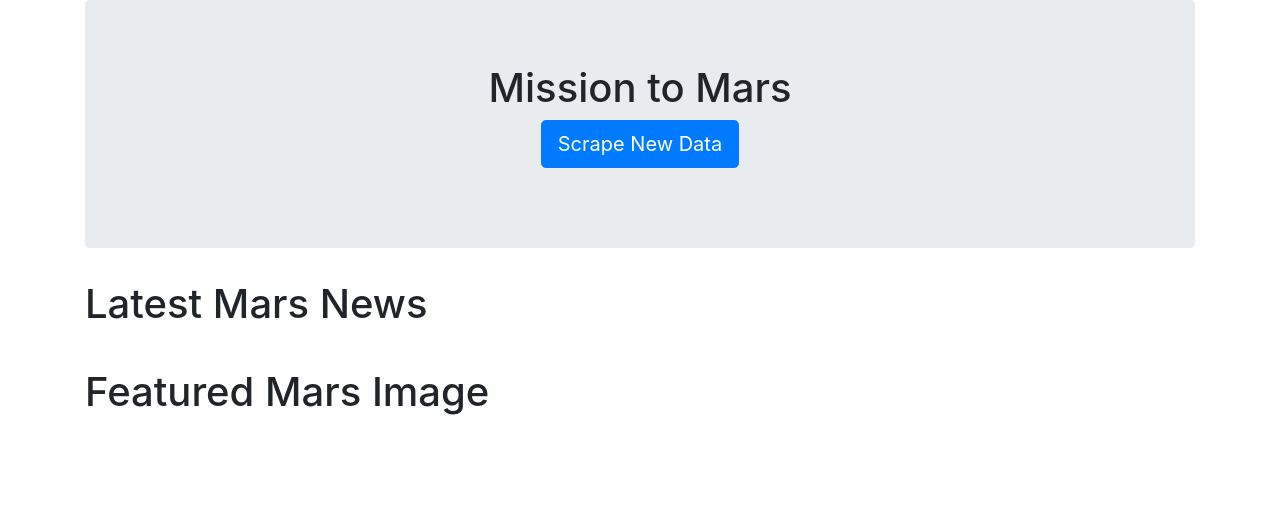
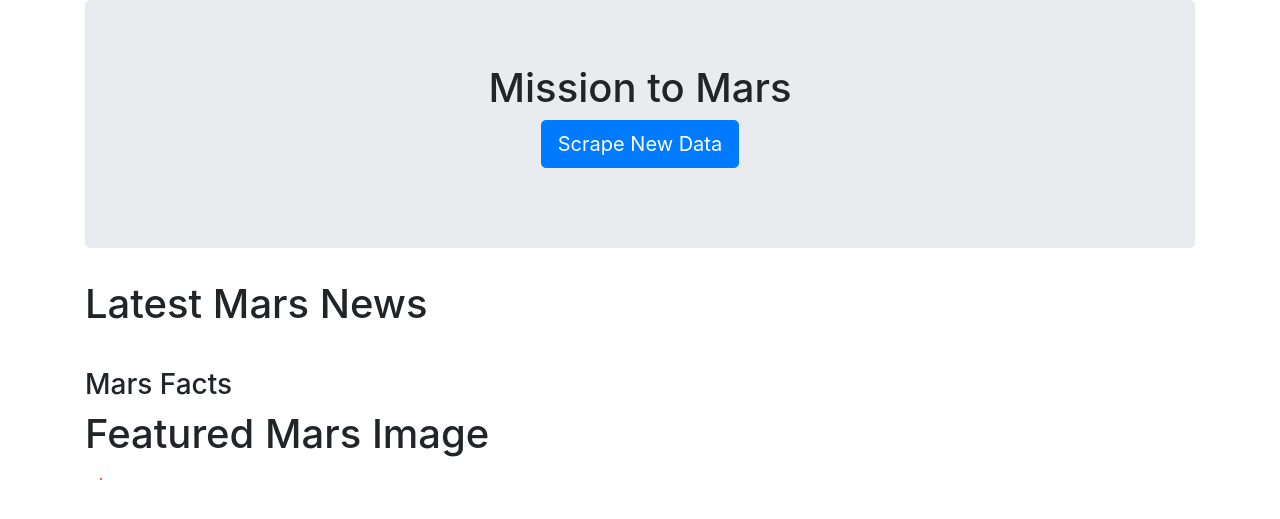
Before and after one commit to gpivaro/web-scraping-challenge, a Flask app: page / in a window 1280 px wide. Shown: the top 519 px of the page. Run offline with Flask 2, Linux system fonts and the light colour scheme; data that the repository does not hold is empty; some libraries are stand-ins or nearby versions.

Commit message:
Working, Needs Styling

```diff
--- a/app.py
+++ b/app.py
@@ -20,11 +20,6 @@ mars_data = mongo.db.mars_data
 @app.route("/")
 def index():
     mars_info = mars_data.find_one()
-    print("------------------")
-    print("------------------")
-    print(mars_info)
-    print("------------------")
-    print(type(mars_info))
 
     return render_template("index.html", data_db=mars_info)
 
--- /dev/null
+++ b/static/css/styles.css
@@ -0,0 +1,11 @@
+
+img{
+    /* height: 100px; */
+    width: 144px;
+    /* border: 55px; */
+    /* margin-left: 5px; */
+    /* margin-right: 35px; */
+    /* padding: 5px; */
+    border: 1px solid tomato;
+    padding: 0%;
+}
--- a/templates/index.html
+++ b/templates/index.html
@@ -5,6 +5,7 @@
     <meta charset="UTF-8">
     <title>Project - Mission to Mars</title>
     <link rel="stylesheet" href="https://maxcdn.bootstrapcdn.com/bootstrap/4.4.1/css/bootstrap.min.css">
+    <link rel="stylesheet" href="../static/css/styles.css">
 </head>
 
 <body>
@@ -24,14 +25,25 @@
                 <br />
 
 
+
+
+
+
+                <div class=“container col-lg-4 col-md-4 “>
+                    <h3 style=“margin-top: 10px;“>Mars Facts</h3>
+                    <div style=“max-width: 450px; max-height: 100px; font-size: 15px; margin-bottom: 50px;” class=“table
+                        table-striped”>
+                        {{ data_db.TableHTML|safe}}
+                    </div>
+                </div>
+
+
                 <h1>Featured Mars Image</h1>
                 <div class="col-md-8">
                     <img src="{{ data_db.ImageURL }}">
                 </div>
 
-                <div class="table-responsive">
-                    {{ data_db.TableHTML }}
-                </div>
+
 
 
                 {% for data in data_db.ListImages %}
```
Also changed, not shown: scrape_mars.py (+9 -3 lines), 1 other file.
